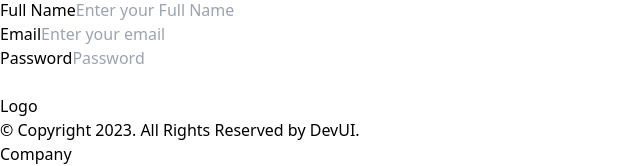
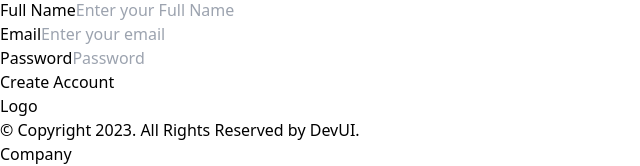
Before and after one commit to Vishal-Agg1/ResoBlog, a React (Vite) app: page /signup in a window 1280 px wide. Shown: the part 170-336 px from the top of the page, without its empty margins (0-640 px from the left). Built offline with nearby package versions, Linux system fonts and the light colour scheme; no server answers.

Commit message:
some fixes

```diff
--- a/src/Pages/AllPosts.jsx
+++ b/src/Pages/AllPosts.jsx
@@ -4,6 +4,7 @@ import Conatiner from "../components/container/container";
 import PostCard from "../components/PostCard"
 export default function AllPosts(){
     const [posts,setposts]=useState([]);
+    useEffect(() => {}, []);
        service.allpost([]).then((posts)=>{
         if(posts){
             setposts(posts.documents);
--- a/src/Pages/Home.jsx
+++ b/src/Pages/Home.jsx
@@ -2,7 +2,7 @@ import React, {useEffect, useState} from 'react'
 import service from '../Appwrite/database/dataservice';
 import {Container} from '../components'
 import PostCard from '../components/PostCard';
-
+import auth from '../store/store';
 function Home() {
     const [posts, setPosts] = useState([])
 
@@ -14,7 +14,7 @@ function Home() {
         })
     }, [])
 
-    if (posts.length === 0) {
+    if (!auth.status) {
         return (
             <div className="w-full py-8 mt-4 text-center">
                 <Container>
--- a/src/components/Button.jsx
+++ b/src/components/Button.jsx
@@ -1,11 +1,11 @@
 import React from "react";
-function Button({text, type= 'button',bgColor ='bg-blue-600',textColor='text-white',className='',
-    ...props
-}){
-return(
-    <button className={`px-4 py-2 rounded-lg ${bgColor} ${textColor} ${className} `} {...props}>
-{text}
-    </button>
-)
+
+function Button({ type = "button", bgColor = "bg-blue-600", textColor = "text-white", className = "", children, ...props }) {
+    return (
+        <button className={`px-4 py-2 rounded-lg ${bgColor} ${textColor} ${className}`} type={type} {...props}>
+            {children}
+        </button>
+    );
 }
+
 export default Button;
--- a/src/components/PostForm.jsx
+++ b/src/components/PostForm.jsx
@@ -23,18 +23,18 @@ export default function PostForm({ post }) {
     const submit = async (data) => {
         try {
             let dbPost;
+            const file = data.image?.[0] ? await service.uploadfile(data.image[0]) : null;
+
             if (post) {
-                const file = data.image?.[0] ? await service.uploadfile(data.image[0]) : null;
                 if (file) {
                     await service.delfile(post.featuredImage);
                 }
                 dbPost = await service.updatepost({
                     ...data,
                     slug: post.$id,
-                    featuredImage: file ? file.$id : undefined,
+                    featuredImage: file ? file.$id : post.featuredImage,
                 });
             } else {
-                const file = data.image?.[0] ? await service.uploadfile(data.image[0]) : null;
                 if (file) {
                     data.featuredImage = file.$id;
                 }
@@ -51,7 +51,6 @@ export default function PostForm({ post }) {
             console.error("Error submitting post:", error);
         }
     };
-
 
     const slugTransform = useCallback((value) => {
         if (value && typeof value === "string") {
```
